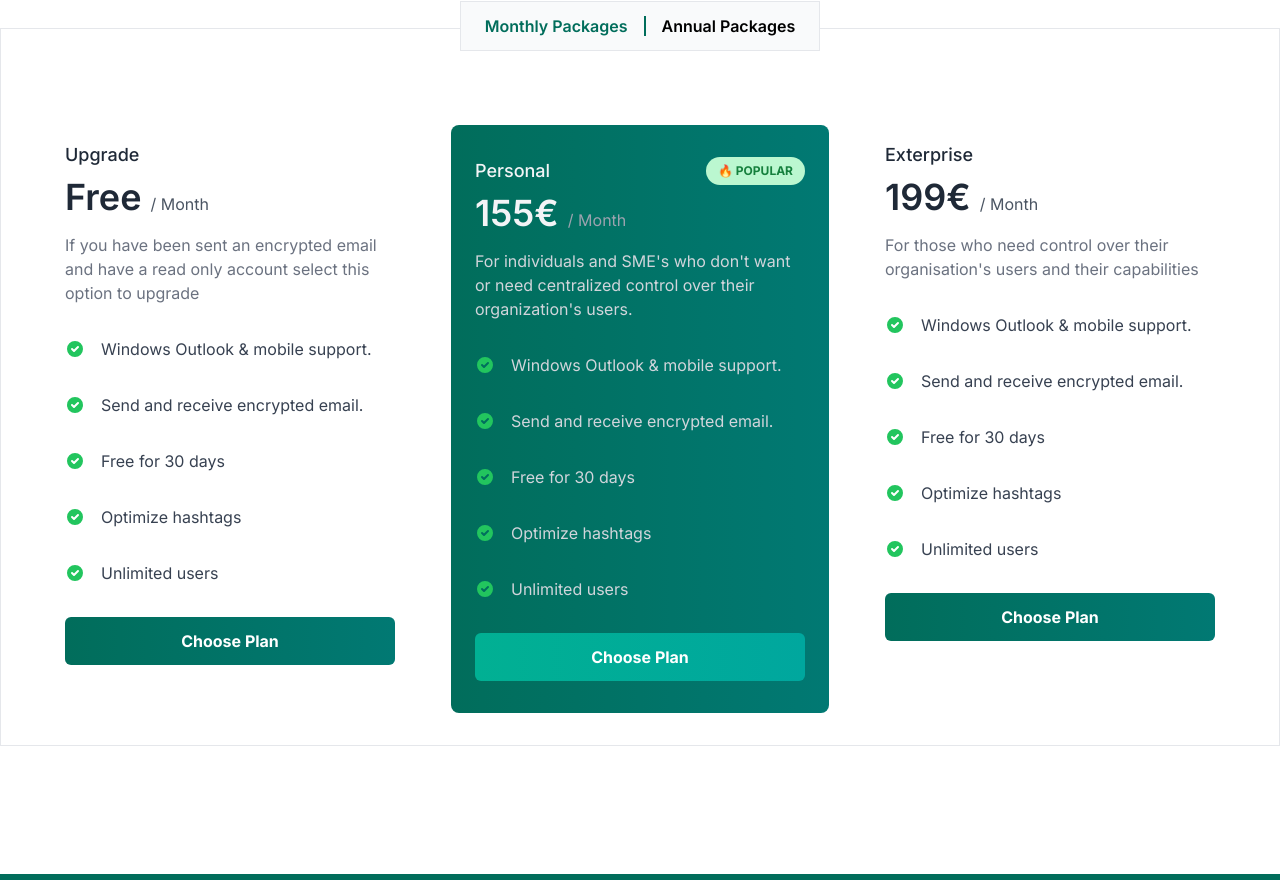
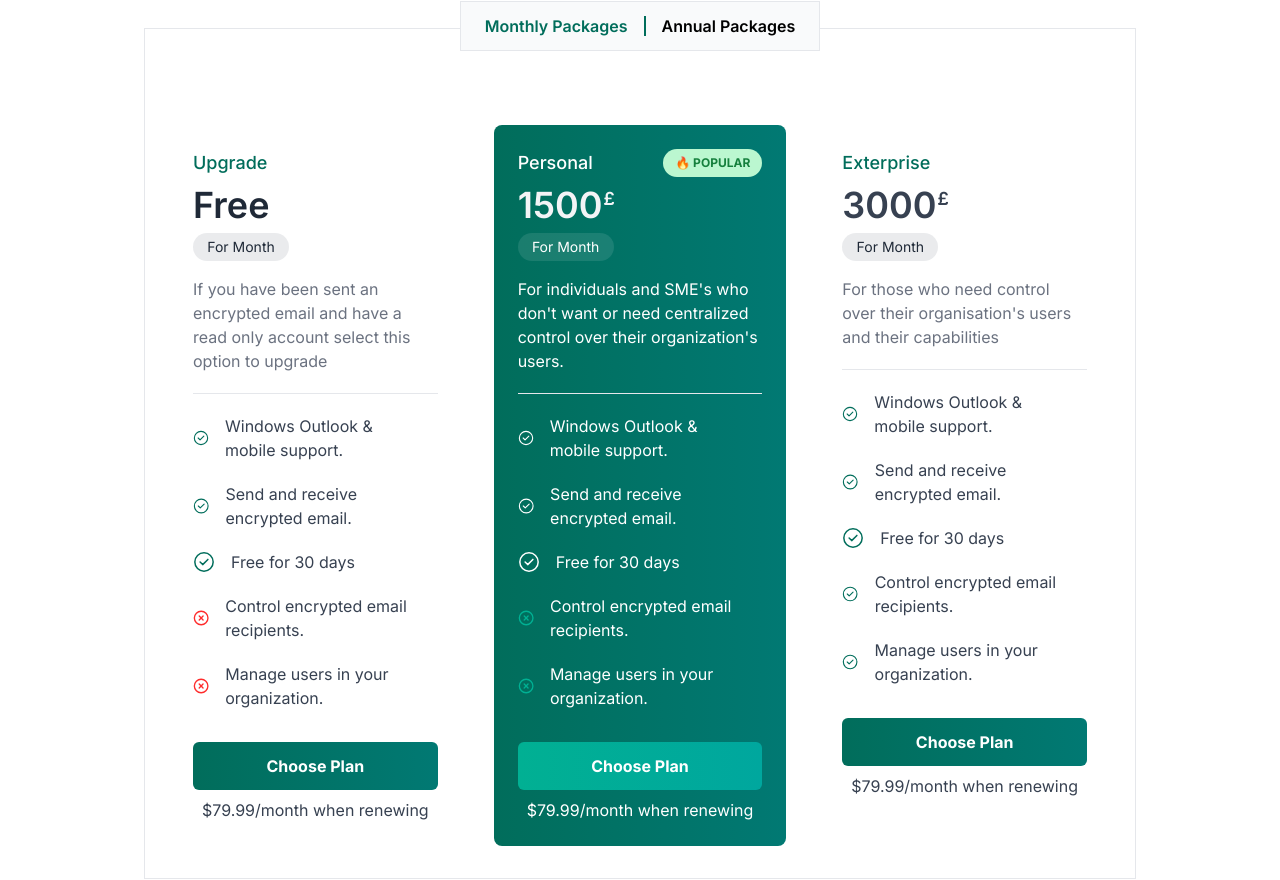
Before and after one commit to Muhammad-Akif/ScryptX, a Next.js app: page /pricing in a window 1280 px wide. Shown: the part 864-1744 px from the top of the page. Built offline with nearby package versions, Linux system fonts and the light colour scheme.

Commit message:
finalize the code

```diff
--- a/components/LandingPage/PrivacyBanner.tsx
+++ b/components/LandingPage/PrivacyBanner.tsx
@@ -14,7 +14,7 @@ const PrivacyBanner = () => {
                     </p>
                     <div className="sm:border border-white flex-col sm:flex-row  flex items-center w-full mt-12 space-y-4 sm:space-y-0">
                         <input className="border border-white sm:border-transparent text-base w-full font-medium leading-none text-white p-4 focus:outline-none bg-transparent placeholder-white" placeholder="Email Address" />
-                        <button className="px-8 py-2 w-[210px] me-1 text-white  bg-gradient-to-r from-[#01B093] to-[#00A79E] ">
+                        <button className="px-8 py-2 w-[220px] me-1 text-white  bg-gradient-to-r from-[#01B093] to-[#00A79E] ">
                             <span className="flex text-white "> Get Started <ArrowRight width="20" className="ms-2" /></span>
                         </button>
                     </div>
--- a/components/LandingPage/TrustedPeopleBanner.tsx
+++ b/components/LandingPage/TrustedPeopleBanner.tsx
@@ -13,7 +13,7 @@ const TrustedPeopleBanner = () => {
                     <p className="text-base py-2 text-gray-100 md:text-md">
                         Expanding its protective reach through a user-friendly app, ScryptX ensures the security of your data while you're on the move
                     </p>
-                    <button className="px-8 rounded-sm py-3 md:w-[287px] text-white  bg-white ">
+                    <button className="px-8 rounded-sm py-3 md:w-[295px] text-white  bg-white ">
                         <span className="flex text-[darkGreen] font-semibold"> Create Your Free Account <ArrowRight color="darkGreen" width="20" className="ms-2" /></span>
                     </button>
                 </div>
--- a/components/Pricing/Packages.tsx
+++ b/components/Pricing/Packages.tsx
@@ -1,4 +1,6 @@
 import React from 'react'
+import TickIcon from '../svgIcons/TickIcon'
+import CrossIcon from '../svgIcons/CrossIcon'
 
 const Packages = () => {
     return (
@@ -9,7 +11,7 @@ const Packages = () => {
                 <p className="text-gray-500 text-sm md:text-md lg:text-xl md:w-7/12">Discover customized, cost-effective solutions for your cryptographic requirements through our portal. Explore our pricing choices to discover the ideal package for harnessing the potential of secure data encryption
                 </p>
             </div>
-            <div className="container relative px-16 mt-14 py-8 mx-auto border">
+            <div className="relative md:mx-36 px-12 mt-14 py-8 mx-auto border">
                 <div className='w-full flex justify-center items-center'>
                     <div className="flex absolute -top-7 z-20 bg-gray-50 items-strech justify-between ">
                         <div className='flex justify-center items-center border py-3 px-6'>
@@ -24,16 +26,16 @@ const Packages = () => {
                     </div>
                 </div>
                 <div className="grid gap-6 mt-16 -mx-6 sm:gap-8 sm:grid-cols-2 lg:grid-cols-3">
-                    <div className="px-6 py-4 transition-colors duration-200 transform rounded-lg hover:bg-gray-200 dark:hover:bg-gray-700">
-                        <p className="text-lg font-medium text-gray-800 dark:text-gray-100">Upgrade</p>
-                        <h4 className="mt-2 text-4xl font-semibold text-gray-800 dark:text-gray-100">Free <span className="text-base font-normal text-gray-600 dark:text-gray-400">/ Month</span></h4>
+                    <div className="p-6 transition-colors duration-200 transform rounded-lg hover:bg-gray-200 dark:hover:bg-gray-700">
+                        <p className="text-lg font-medium text-[#016D5B] dark:text-gray-100">Upgrade</p>
+                        <h4 className="mt-2 text-4xl relative font-semibold text-gray-800 dark:text-gray-100">Free</h4>
+                        <button className=" py-1 mt-2 rounded-full bg-opacity-10 text-gray-800 bg-gray-700 w-24 text-sm">For Month</button>
                         <p className="mt-4 text-gray-500 dark:text-gray-300">If you have been sent an encrypted email and have a read only account select this option to upgrade</p>
+                        <div className="mt-5 space-y-5">
+                            <hr />
+                            <div className="flex items-center">
+                                <TickIcon color="#016D5B" />
 
-                        <div className="mt-8 space-y-8">
-                        <div className="flex items-center">
-                                <svg xmlns="http://www.w3.org/2000/svg" className="w-5 h-5 text-green-500" viewBox="0 0 20 20" fill="currentColor">
-                                    <path fill-rule="evenodd" d="M10 18a8 8 0 100-16 8 8 0 000 16zm3.707-9.293a1 1 0 00-1.414-1.414L9 10.586 7.707 9.293a1 1 0 00-1.414 1.414l2 2a1 1 0 001.414 0l4-4z" clip-rule="evenodd" />
-                                </svg>
 
                                 <span className="mx-4 text-gray-700 dark:text-gray-300">Windows Outlook & mobile
                                     support.
@@ -41,9 +43,8 @@ support.
                             </div>
 
                             <div className="flex items-center">
-                                <svg xmlns="http://www.w3.org/2000/svg" className="w-5 h-5 text-green-500" viewBox="0 0 20 20" fill="currentColor">
-                                    <path fill-rule="evenodd" d="M10 18a8 8 0 100-16 8 8 0 000 16zm3.707-9.293a1 1 0 00-1.414-1.414L9 10.586 7.707 9.293a1 1 0 00-1.414 1.414l2 2a1 1 0 001.414 0l4-4z" clip-rule="evenodd" />
-                                </svg>
+                                <TickIcon color="#016D5B" />
+
 
                                 <span className="mx-4 text-gray-700 dark:text-gray-300">Send and receive encrypted
                                     email.
@@ -51,37 +52,40 @@ email.
                             </div>
 
                             <div className="flex items-center">
-                                <svg xmlns="http://www.w3.org/2000/svg" className="w-5 h-5 text-green-500" viewBox="0 0 20 20" fill="currentColor">
-                                    <path fill-rule="evenodd" d="M10 18a8 8 0 100-16 8 8 0 000 16zm3.707-9.293a1 1 0 00-1.414-1.414L9 10.586 7.707 9.293a1 1 0 00-1.414 1.414l2 2a1 1 0 001.414 0l4-4z" clip-rule="evenodd" />
-                                </svg>
+                                <TickIcon color="#016D5B" />
+
 
                                 <span className="mx-4 text-gray-700 dark:text-gray-300">Free for 30 days</span>
                             </div>
 
                             <div className="flex items-center">
-                                <svg xmlns="http://www.w3.org/2000/svg" className="w-5 h-5 text-green-500" viewBox="0 0 20 20" fill="currentColor">
-                                    <path fill-rule="evenodd" d="M10 18a8 8 0 100-16 8 8 0 000 16zm3.707-9.293a1 1 0 00-1.414-1.414L9 10.586 7.707 9.293a1 1 0 00-1.414 1.414l2 2a1 1 0 001.414 0l4-4z" clip-rule="evenodd" />
-                                </svg>
+                                <CrossIcon />
 
-                                <span className="mx-4 text-gray-700 dark:text-gray-300">Optimize hashtags</span>
+
+
+                                <span className="mx-4 text-gray-700 dark:text-gray-300">Control encrypted email
+                                    recipients.
+                                </span>
                             </div>
 
                             <div className="flex items-center">
-                                <svg xmlns="http://www.w3.org/2000/svg" className="w-5 h-5 text-green-500" viewBox="0 0 20 20" fill="currentColor">
-                                    <path fill-rule="evenodd" d="M10 18a8 8 0 100-16 8 8 0 000 16zm3.707-9.293a1 1 0 00-1.414-1.414L9 10.586 7.707 9.293a1 1 0 00-1.414 1.414l2 2a1 1 0 001.414 0l4-4z" clip-rule="evenodd" />
-                                </svg>
+                                <CrossIcon />
 
-                                <span className="mx-4 text-gray-700 dark:text-gray-300">Unlimited users</span>
+
+
+                                <span className="mx-4 text-gray-700 dark:text-gray-300">Manage users in your
+                                    organization.</span>
                             </div>
                         </div>
 
                         <button className=" px-8 py-3 font-bold rounded-md w-full mt-8 text-white bg-gradient-to-r from-[#016D5B] to-[#017973]">Choose Plan</button>
+                        <p className='text-gray-700 text-center pt-2'>$79.99/month when renewing</p>
 
                     </div>
 
-                    <div className="px-6 py-8 transition-colors duration-200 transform bg-gradient-to-r from-[#016D5B] to-[#017973] rounded-lg dark:bg-gray-600">
+                    <div className="p-6 transition-colors duration-200 transform bg-gradient-to-r from-[#016D5B] to-[#017973] rounded-lg dark:bg-gray-600">
                         <div className='flex w-full justify-between'>
-                            <p className="text-lg font-medium text-gray-100">Personal</p>
+                            <p className="text-lg font-medium text-white">Personal</p>
 
 
                             <div
@@ -91,72 +95,75 @@ email.
                                 Popular
                             </div>
                         </div>
-                        <h4 className="mt-2 text-4xl font-semibold text-gray-100">155€ <span className="text-base font-normal text-gray-400">/ Month</span></h4>
-                        <p className="mt-4 text-gray-300">For individuals and SME's who don't want or need centralized control over their organization's users.</p>
+                        <h4 className="mt-2 text-4xl font-semibold text-gray-100">1500<span className="text-lg ps-[1px] absolute font-semibold">£</span></h4>
+                        <button className=" py-1 mt-2 rounded-full bg-opacity-10 text-white bg-white w-24 text-sm">For Month</button>
+                        <p className="mt-4 text-white">For individuals and SME's who don't want or need centralized control over their organization's users.</p>
 
-                        <div className="mt-8 space-y-8">
+                        <div className="mt-5 space-y-5">
+                            <hr />
                             <div className="flex items-center">
-                                <svg xmlns="http://www.w3.org/2000/svg" className="w-5 h-5 text-green-500" viewBox="0 0 20 20" fill="currentColor">
-                                    <path fill-rule="evenodd" d="M10 18a8 8 0 100-16 8 8 0 000 16zm3.707-9.293a1 1 0 00-1.414-1.414L9 10.586 7.707 9.293a1 1 0 00-1.414 1.414l2 2a1 1 0 001.414 0l4-4z" clip-rule="evenodd" />
-                                </svg>
+                                <TickIcon color="#ffff" />
 
-                                <span className="mx-4 text-gray-300">Windows Outlook & mobile
+
+                                <span className="mx-4 text-white">Windows Outlook & mobile
                                     support.
                                 </span>
                             </div>
 
                             <div className="flex items-center">
-                                <svg xmlns="http://www.w3.org/2000/svg" className="w-5 h-5 text-green-500" viewBox="0 0 20 20" fill="currentColor">
-                                    <path fill-rule="evenodd" d="M10 18a8 8 0 100-16 8 8 0 000 16zm3.707-9.293a1 1 0 00-1.414-1.414L9 10.586 7.707 9.293a1 1 0 00-1.414 1.414l2 2a1 1 0 001.414 0l4-4z" clip-rule="evenodd" />
-                                </svg>
+                                <TickIcon color="#ffff" />
 
-                                <span className="mx-4 text-gray-300">Send and receive encrypted
+
+                                <span className="mx-4 text-white">Send and receive encrypted
                                     email.
                                 </span>
                             </div>
 
                             <div className="flex items-center">
-                                <svg xmlns="http://www.w3.org/2000/svg" className="w-5 h-5 text-green-500" viewBox="0 0 20 20" fill="currentColor">
-                                    <path fill-rule="evenodd" d="M10 18a8 8 0 100-16 8 8 0 000 16zm3.707-9.293a1 1 0 00-1.414-1.414L9 10.586 7.707 9.293a1 1 0 00-1.414 1.414l2 2a1 1 0 001.414 0l4-4z" clip-rule="evenodd" />
-                                </svg>
+                                <TickIcon color="#ffff" />
 
-                                <span className="mx-4 text-gray-300">Free for 30 days</span>
+
+                                <span className="mx-4 text-white">Free for 30 days</span>
                             </div>
 
                             <div className="flex items-center">
-                                <svg xmlns="http://www.w3.org/2000/svg" className="w-5 h-5 text-green-500" viewBox="0 0 20 20" fill="currentColor">
-                                    <path fill-rule="evenodd" d="M10 18a8 8 0 100-16 8 8 0 000 16zm3.707-9.293a1 1 0 00-1.414-1.414L9 10.586 7.707 9.293a1 1 0 00-1.414 1.414l2 2a1 1 0 001.414 0l4-4z" clip-rule="evenodd" />
-                                </svg>
+                                <CrossIcon color="#01B093" />
 
-                                <span className="mx-4 text-gray-300">Optimize hashtags</span>
+
+                                <span className="mx-4 text-white">Control encrypted email
+                                    recipients.
+                                </span>
                             </div>
 
                             <div className="flex items-center">
-                                <svg xmlns="http://www.w3.org/2000/svg" className="w-5 h-5 text-green-500" viewBox="0 0 20 20" fill="currentColor">
-                                    <path fill-rule="evenodd" d="M10 18a8 8 0 100-16 8 8 0 000 16zm3.707-9.293a1 1 0 00-1.414-1.414L9 10.586 7.707 9.293a1 1 0 00-1.414 1.414l2 2a1 1 0 001.414 0l4-4z" clip-rule="evenodd" />
-                                </svg>
+                                <CrossIcon color="#01B093" />
 
-                                <span className="mx-4 text-gray-300">Unlimited users</span>
+
+                                <span className="mx-4 text-white">Manage users in your
+                                    organization.</span>
                             </div>
                         </div>
 
                         <button className="rounded-md px-8 py-3 font-bold mt-8 w-full text-center text-white  bg-gradient-to-r from-[#01B093] to-[#00A79E] ">
                             Choose Plan
                         </button>
+                        <p className='text-white text-center pt-2'>$79.99/month when renewing</p>
                     </div>
 
-                    <div className="px-6 py-4 transition-colors duration-200 transform rounded-lg hover:bg-gray-200 dark:hover:bg-gray-700">
-                        <p className="text-lg font-medium text-gray-800 dark:text-gray-100">Exterprise</p>
+                    <div className="p-6 transition-colors duration-200 transform rounded-lg hover:bg-gray-200 dark:hover:bg-gray-700">
+                        <p className="text-lg font-medium text-[#016D5B] dark:text-gray-100">Exterprise</p>
 
 
-                        <h4 className="mt-2 text-4xl font-semibold text-gray-800 dark:text-gray-100">199€ <span className="text-base font-normal text-gray-600 dark:text-gray-400">/ Month</span></h4>
+                        <h4 className="mt-2 text-4xl font-semibold text-gray-700 dark:text-gray-100">3000 <span className="text-lg text-gray-700 absolute ps-[1px] font-semibold">£</span></h4>
+                        <button className=" py-1 mt-2 rounded-full bg-opacity-10 text-gray-800 bg-gray-700 w-24 text-sm">For Month</button>
+
                         <p className="mt-4 text-gray-500 dark:text-gray-300">For those who need control over their organisation's users and their capabilities</p>
 
-                        <div className="mt-8 space-y-8">
+                        <div className="mt-5 space-y-5">
+                            <hr />
+
                             <div className="flex items-center">
-                                <svg xmlns="http://www.w3.org/2000/svg" className="w-5 h-5 text-green-500" viewBox="0 0 20 20" fill="currentColor">
-                                    <path fill-rule="evenodd" d="M10 18a8 8 0 100-16 8 8 0 000 16zm3.707-9.293a1 1 0 00-1.414-1.414L9 10.586 7.707 9.293a1 1 0 00-1.414 1.414l2 2a1 1 0 001.414 0l4-4z" clip-rule="evenodd" />
-                                </svg>
+                                <TickIcon color="#016D5B" />
 
                                 <span className="mx-4 text-gray-700 dark:text-gray-300">Windows Outlook & mobile
                                     support.
@@ -164,9 +171,8 @@ support.
                             </div>
 
                             <div className="flex items-center">
-                                <svg xmlns="http://www.w3.org/2000/svg" className="w-5 h-5 text-green-500" viewBox="0 0 20 20" fill="currentColor">
-                                    <path fill-rule="evenodd" d="M10 18a8 8 0 100-16 8 8 0 000 16zm3.707-9.293a1 1 0 00-1.414-1.414L9 10.586 7.707 9.293a1 1 0 00-1.414 1.414l2 2a1 1 0 001.414 0l4-4z" clip-rule="evenodd" />
-                                </svg>
+                                <TickIcon color="#016D5B" />
+
 
                                 <span className="mx-4 text-gray-700 dark:text-gray-300">Send and receive encrypted
                                     email.
@@ -174,31 +180,32 @@ email.
                             </div>
 
                             <div className="flex items-center">
-                                <svg xmlns="http://www.w3.org/2000/svg" className="w-5 h-5 text-green-500" viewBox="0 0 20 20" fill="currentColor">
-                                    <path fill-rule="evenodd" d="M10 18a8 8 0 100-16 8 8 0 000 16zm3.707-9.293a1 1 0 00-1.414-1.414L9 10.586 7.707 9.293a1 1 0 00-1.414 1.414l2 2a1 1 0 001.414 0l4-4z" clip-rule="evenodd" />
-                                </svg>
+                                <TickIcon color="#016D5B" />
+
 
                                 <span className="mx-4 text-gray-700 dark:text-gray-300">Free for 30 days</span>
                             </div>
 
                             <div className="flex items-center">
-                                <svg xmlns="http://www.w3.org/2000/svg" className="w-5 h-5 text-green-500" viewBox="0 0 20 20" fill="currentColor">
-                                    <path fill-rule="evenodd" d="M10 18a8 8 0 100-16 8 8 0 000 16zm3.707-9.293a1 1 0 00-1.414-1.414L9 10.586 7.707 9.293a1 1 0 00-1.414 1.414l2 2a1 1 0 001.414 0l4-4z" clip-rule="evenodd" />
-                                </svg>
+                                <TickIcon color="#016D5B" />
 
-                                <span className="mx-4 text-gray-700 dark:text-gray-300">Optimize hashtags</span>
+
+                                <span className="mx-4 text-gray-700 dark:text-gray-300">Control encrypted email
+                                    recipients.
+                                </span>
                             </div>
 
                             <div className="flex items-center">
-                                <svg xmlns="http://www.w3.org/2000/svg" className="w-5 h-5 text-green-500" viewBox="0 0 20 20" fill="currentColor">
-                                    <path fill-rule="evenodd" d="M10 18a8 8 0 100-16 8 8 0 000 16zm3.707-9.293a1 1 0 00-1.414-1.414L9 10.586 7.707 9.293a1 1 0 00-1.414 1.414l2 2a1 1 0 001.414 0l4-4z" clip-rule="evenodd" />
-                                </svg>
+                                <TickIcon color="#016D5B" />
 
-                                <span className="mx-4 text-gray-700 dark:text-gray-300">Unlimited users</span>
+
+                                <span className="mx-4 text-gray-700 dark:text-gray-300">Manage users in your
+                                    organization.</span>
                             </div>
                         </div>
 
                         <button className=" px-8 py-3 font-bold rounded-md w-full mt-8 text-white bg-gradient-to-r from-[#016D5B] to-[#017973]">Choose Plan</button>
+                        <p className='text-gray-700 text-center pt-2'>$79.99/month when renewing</p>
 
                     </div>
                 </div>
--- /dev/null
+++ b/components/svgIcons/CrossIcon.tsx
@@ -0,0 +1,14 @@
+import React from 'react'
+
+const CrossIcon = ({ size = "22", color = "#FE2C2C", ...props }) => {
+    return (
+        <svg width={size} height={size} {...props} viewBox="0 0 18 18" fill="none" xmlns="http://www.w3.org/2000/svg">
+            <path d="M9 16.5C13.125 16.5 16.5 13.125 16.5 9C16.5 4.875 13.125 1.5 9 1.5C4.875 1.5 1.5 4.875 1.5 9C1.5 13.125 4.875 16.5 9 16.5Z" stroke={color} stroke-width="1.5" stroke-linecap="round" stroke-linejoin="round" />
+            <path d="M6.8775 11.122L11.1225 6.87695" stroke={color} stroke-width="1.5" stroke-linecap="round" stroke-linejoin="round" />
+            <path d="M11.1225 11.122L6.8775 6.87695" stroke={color} stroke-width="1.5" stroke-linecap="round" stroke-linejoin="round" />
+        </svg>
+
+    )
+}
+
+export default CrossIcon
--- a/components/svgIcons/TickIcon.tsx
+++ b/components/svgIcons/TickIcon.tsx
@@ -1,10 +1,10 @@
 import React from 'react'
 
-const TickIcon = ({ size = "22", ...props }) => {
+const TickIcon = ({ size = "22", color="white", ...props }) => {
     return (
         <svg width={size} height={size} {...props} viewBox="0 0 22 22" fill="none" xmlns="http://www.w3.org/2000/svg">
-            <path d="M11 20.1667C16.0417 20.1667 20.1667 16.0417 20.1667 11C20.1667 5.95837 16.0417 1.83337 11 1.83337C5.95837 1.83337 1.83337 5.95837 1.83337 11C1.83337 16.0417 5.95837 20.1667 11 20.1667Z" stroke="white" strokeWidth="1.5" strokeLinecap="round" strokeLinejoin="round" />
-            <path d="M7.10413 11.0001L9.69829 13.5942L14.8958 8.40588" stroke="white" strokeWidth="1.5" strokeLinecap="round" strokeLinejoin="round" />
+            <path d="M11 20.1667C16.0417 20.1667 20.1667 16.0417 20.1667 11C20.1667 5.95837 16.0417 1.83337 11 1.83337C5.95837 1.83337 1.83337 5.95837 1.83337 11C1.83337 16.0417 5.95837 20.1667 11 20.1667Z" stroke={color} strokeWidth="1.5" strokeLinecap="round" strokeLinejoin="round" />
+            <path d="M7.10413 11.0001L9.69829 13.5942L14.8958 8.40588" stroke={color} strokeWidth="1.5" strokeLinecap="round" strokeLinejoin="round" />
         </svg>
 
     )
```
Also changed, not shown: components/LandingPage/PrivacyTrust.tsx (+13 -13 lines), components/Services/OrgNeeds.tsx (+26 -4 lines), components/svgIcons/OrganizationNeedIcon.tsx (+25 -19 lines), components/Utils.tsx (line endings or trailing spaces). Lines whose indentation alone changed are shown as unchanged.
